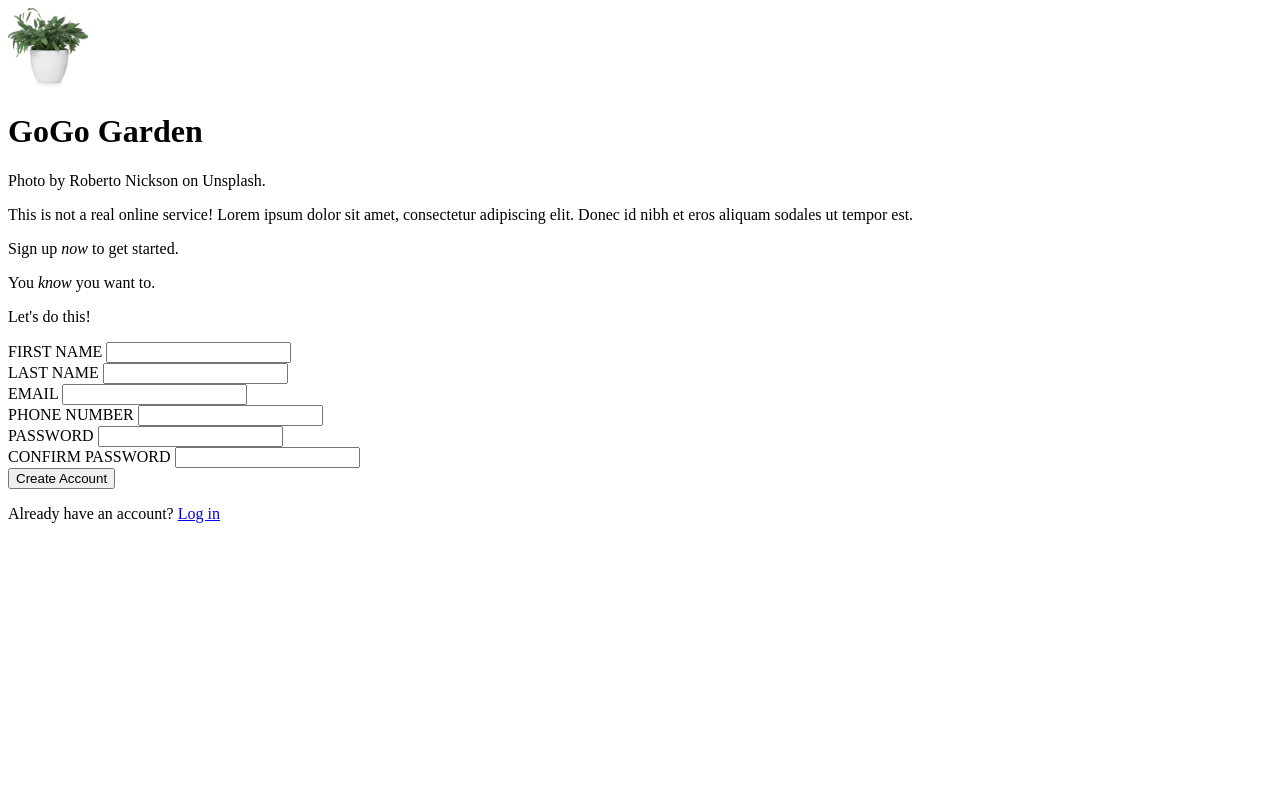
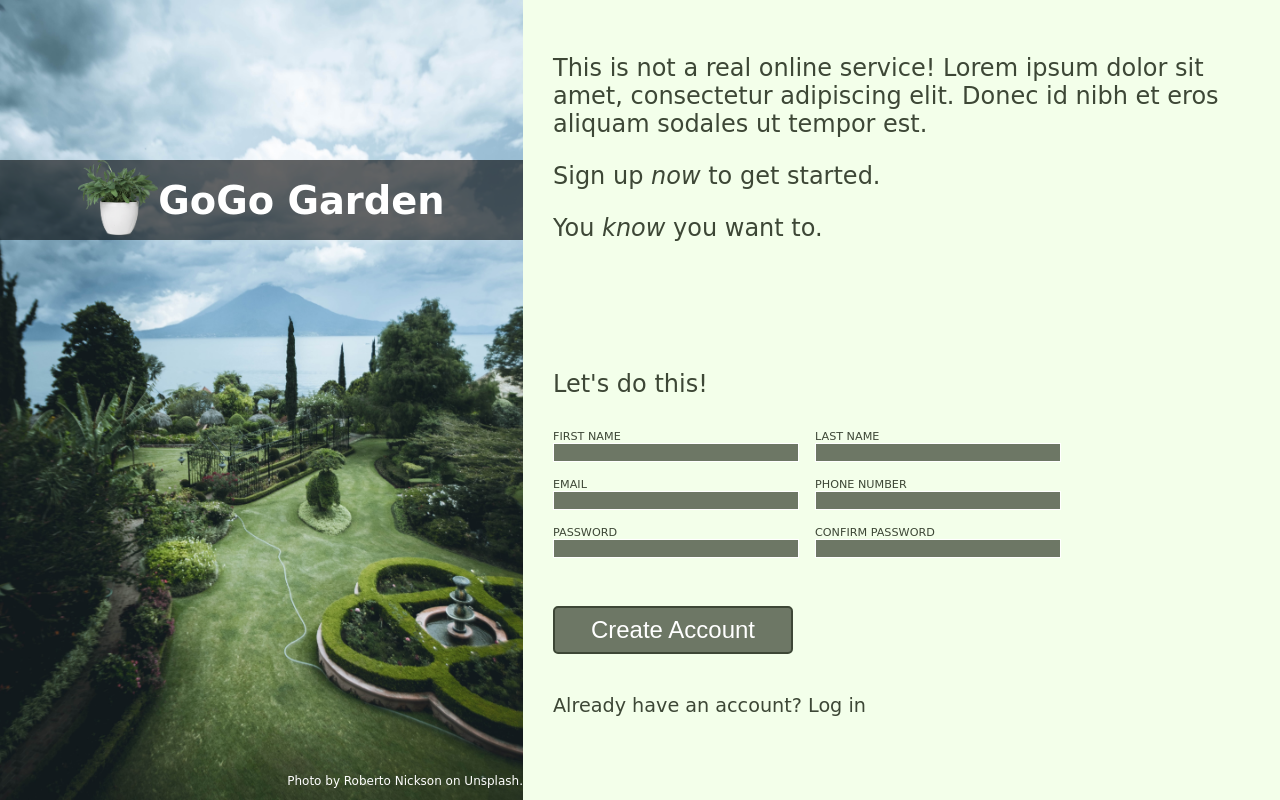
Before and after one commit to taylorericson/sign-up-form, a plain HTML site: page index.html in a window 1280 px wide. Drawn offline with Linux system fonts and the light colour scheme; a script that the page names is missing; a web font is replaced by a local one.

Commit message:
Add styling to form in style.css

```diff
--- a/index.html
+++ b/index.html
@@ -5,8 +5,8 @@
   <meta http-equiv="X-UA-Compatible" content="IE=edge">
   <meta name="viewport" content="width=device-width, initial-scale=1.0">
   <title>Sign-up Form</title>
+  <link rel="preconnect" href="https://fonts.googleapis.com">
   <link href="https://fonts.googleapis.com/css2?family=Gruppo&family=Kalam&family=Rubik+Iso&display=swap" rel="stylesheet">
-  <link href="https://fonts.googleapis.com/css2?family=Kalam&family=Rubik+Iso&display=swap" rel="stylesheet">
   <link rel="stylesheet" href="style.css">
   <script src="script.js"></script>
 </head>
--- a/style.css
+++ b/style.css
@@ -0,0 +1,122 @@
+:root {
+    --dark-text: #3D4736;
+    --input-color: #6D7765;
+    --light-text: #fff;
+}
+
+body {
+    margin: 0px;
+    background-color: #f3ffea;
+    font-family: 'Gruppo', cursive;
+}
+
+.main-container {
+    display: flex;
+}
+
+.left-container {
+    display: flex;
+    flex-direction: column;
+    align-items: center;
+    position: relative;
+    background-image: url("landscape.jpg");
+    background-size: cover;
+    width: 100vw;
+    height: 100vh;
+}
+
+.logo-container {
+    display: flex;
+    justify-content: center;
+    align-items: center;
+    position: absolute;
+    top: 20%;
+    width: 100%;
+    height: 10%;
+    background-color: rgba(0,0,0,.6);
+    font-size: 1.2rem;
+    color: var(--light-text);
+}
+
+.right-container {
+    color: var(--dark-text);
+    font-size: 1.5rem;
+    padding: 30px;
+}
+
+.row {
+    display: flex;
+    flex-direction: row;
+}
+
+.form-row {
+    display: flex;
+    flex-direction: column;
+    margin-top: .5rem;
+    margin-bottom: .5rem;
+    margin-right: 1rem;
+}
+
+form {
+    margin-top: 8rem;
+}
+
+label {
+    color: #3D4736;
+    font-size: .7rem;
+}
+
+input {
+    border: 1px solid var(--light-text);
+    background-color: var(--input-color);
+    color: #fff;
+    width: 15rem;
+}
+
+input:focus {
+    outline: none;
+    border: 1px solid var(--dark-text);
+    background-color: var(--dark-text);
+}
+
+button {
+    border: 2px solid var(--dark-text);
+    background-color: var(--input-color);
+    color: var(--light-text);
+    font-size: 1.5rem;
+    border-radius: 5px;
+    width: 15rem;
+    height: 3rem;
+    margin-top: 2.5rem;
+}
+
+button:hover {
+    background-color: var(--dark-text);
+    color: #fff;
+}
+
+.account {
+    margin-top: 2.5rem;
+    font-size: 1.2rem;
+}
+
+a {
+    color: var(--dark-text);
+    text-decoration: none;
+}
+
+a:visited {
+    text-decoration: none;
+}
+
+a:hover {
+    color: var(--input-color);
+}
+
+.credit {
+    position: absolute;
+    color: var(--light-text);
+    font-size: .75rem;
+    bottom: 0%;
+    right:0%;
+}
```
